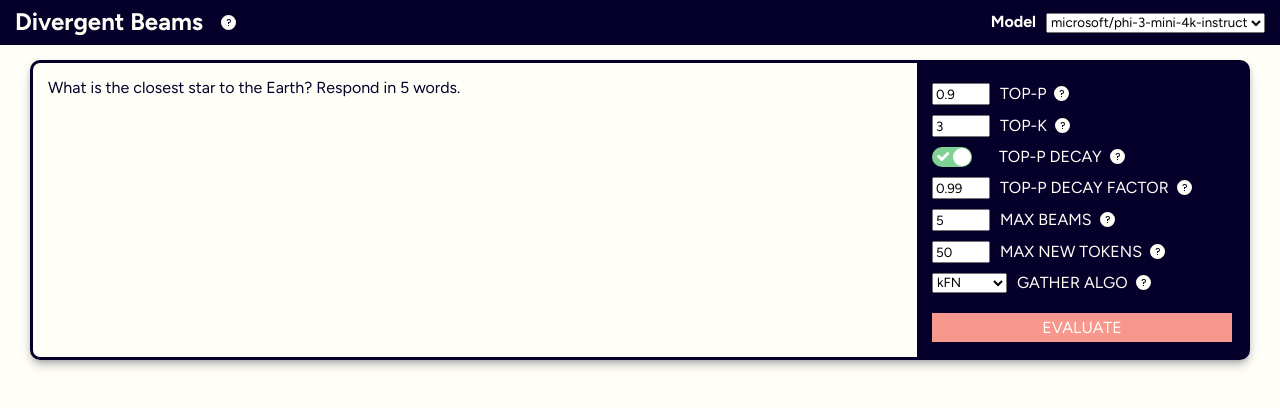
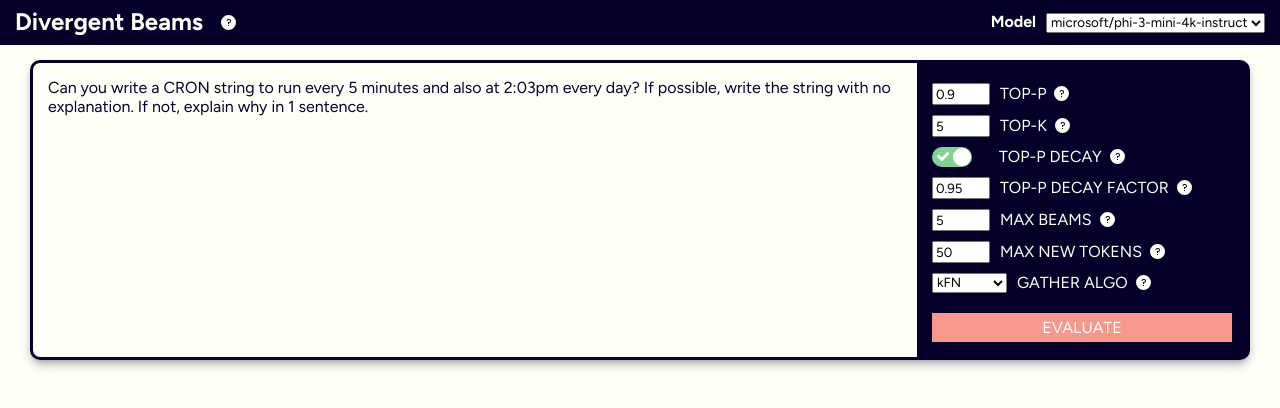
Before and after one commit to AaronJohnston/divergent-beams, a React (Vite) app in the folder demo/ui/: page / in a window 1280 px wide. Shown: the top 408 px of the page. Built offline with nearby package versions, Linux system fonts and the light colour scheme.

Commit message:
Tweak default parameters

```diff
--- a/demo/ui/src/App.css
+++ b/demo/ui/src/App.css
@@ -47,6 +47,7 @@ button:hover {
   flex-direction: column;
   height: 100vh;
   width: 100vw;
+  overflow-x: hidden;
 }
 
 .App-header {
--- a/demo/ui/src/PromptInput.tsx
+++ b/demo/ui/src/PromptInput.tsx
@@ -9,14 +9,14 @@ function PromptInput({
   evaluatePrompt: (promptOptions: PromptOptions) => void;
 }) {
   const [prompt, setPrompt] = useState(
-    "What is the closest star to the Earth? Respond in 5 words."
+    "Can you write a CRON string to run every 5 minutes and also at 2:03pm every day? If possible, write the string with no explanation. If not, explain why in 1 sentence."
   );
   const [maxBeams, setMaxBeams] = useState(5);
   const [maxNewTokens, setMaxNewTokens] = useState(50);
   const [topP, setTopP] = useState(0.9);
-  const [topK, setTopK] = useState(3);
+  const [topK, setTopK] = useState(5);
   const [topPDecayOn, setTopPDecayOn] = useState(true);
-  const [topPDecay, setTopPDecay] = useState(0.99);
+  const [topPDecay, setTopPDecay] = useState(0.95);
   const [gatherAlgo, setGatherAlgo] = useState<string>("farthest_neighbors");
 
   return (
```
